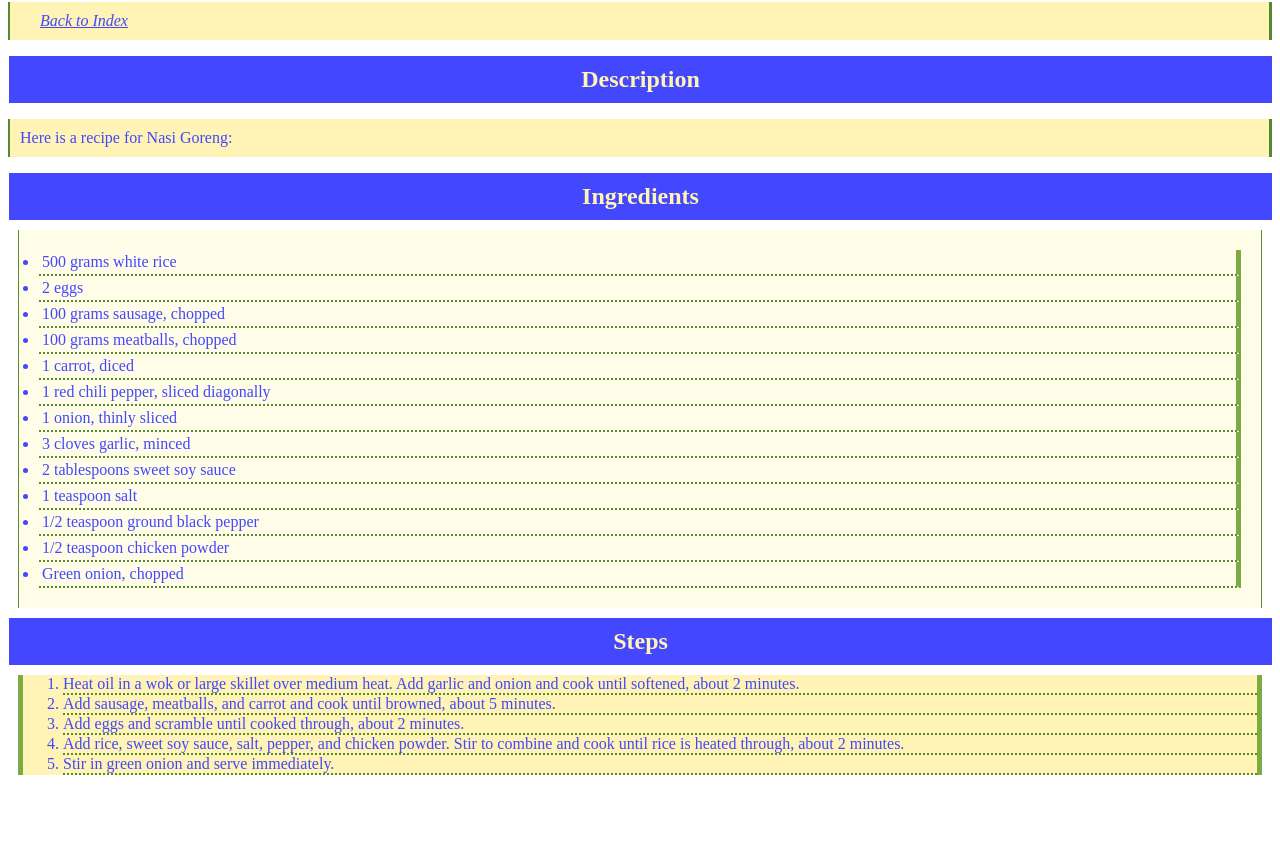
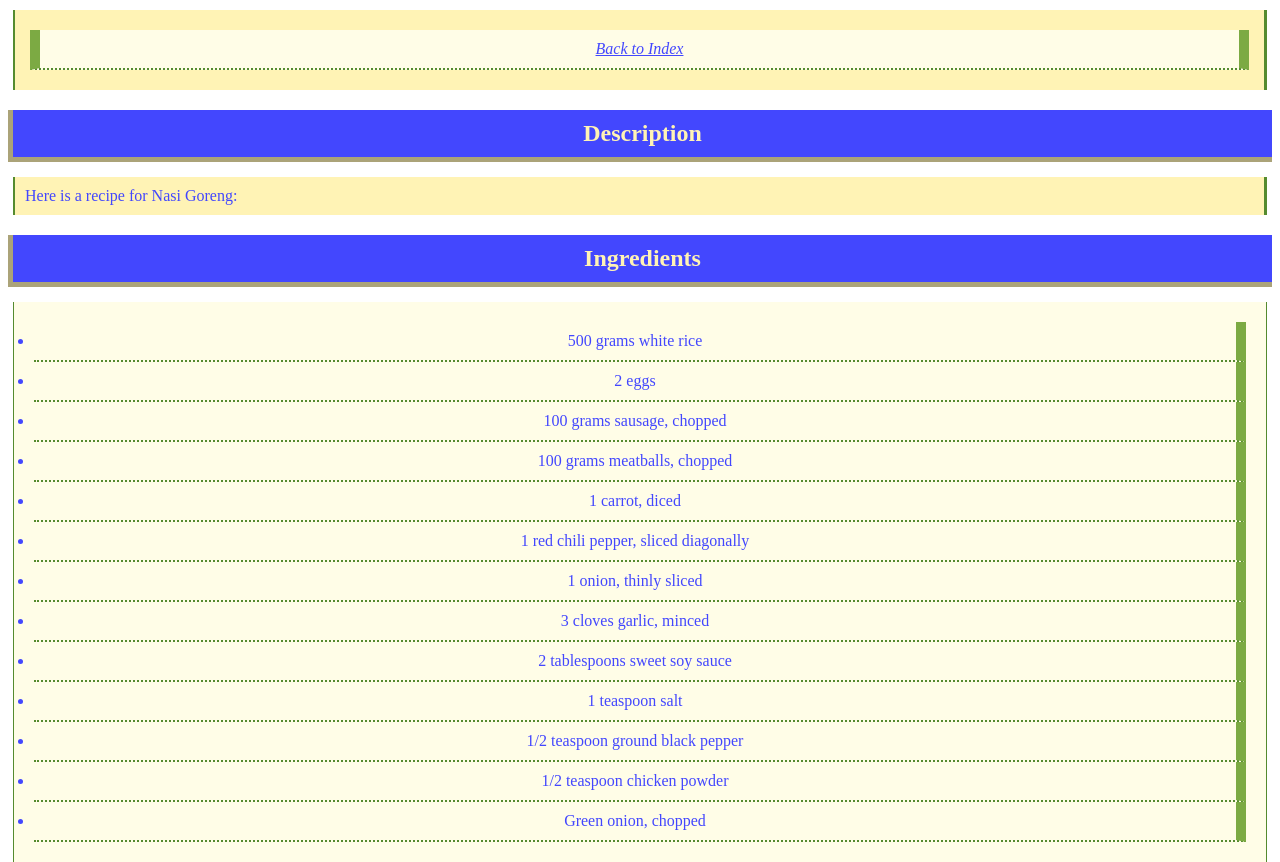
Before and after one commit to W-UD/odin-recipes, a plain HTML site: page recipes/nasi-goreng.html in a window 1280 px wide. Shown: the part 421-1283 px from the top of the page. Before the commit the page ends 1206 px from the top, so only its background shows below. Drawn offline with Linux system fonts and the light colour scheme.

Commit message:
Add editing and Css Modified some color and backgroud applied and change display changed border style did shorhand and longhand method for doing border

```diff
--- a/recipes/style.css
+++ b/recipes/style.css
@@ -1,4 +1,5 @@
 p {
+margin: 10px 5px 10px;
 border-color: #558B2F;
 border-right-style: inset;
 border-left-style: outset;
@@ -9,12 +10,42 @@ color: #4347FE;
 background-color: #FFF3B5;
 }
 
+.hp {
+margin: 5px;
+border: 5px:
+border-style: solid;
+border-color: #FFF3B5;
+border-weight: 300;
+display: block;
+}
+
+.homep {
+border-bottom-width: 5px:
+border-top-width: 5px;
+border-bottom-color: #FFF3B5;
+border-top-color: #FFF3B5;
+text-align: center;
+margin: 5px;
+border-bottom-style: outset;
+border -top-style: inset;
+display: block;
+}
+
 .ah {
+border: Opx 10px 10x 2px;
+border-left-width: 10px;
+border-right-width: 10px;
+border-left-style: inset;
+border-left-color: #B9FE64;
+border-right-style: outset;
+border-bottom: 2px dotted #558B2F;
+border-right-color: #B9FE64;
+background-color: #FFFDE7;
 padding: 10px;
-margin: 10px;
-border: 0px;
+margin: 10px 5px 10px;
 color: #4347FE;
-background-color: #FFF3B5;
+display: block;
+text-align: center;
 }
 
 h1,
@@ -23,8 +54,13 @@ h3,
 h4,
 h5,
 h6 {
-margin: 10px 0px 0px 1px;
-border: 5px;
+margin: 20px 0px 15px;
+border-bottom-width: 5px;
+border-bottom-style: outset;
+border-left-width: 5px;
+border-left-style: inset;
+border-color: #FFF3B5;
+border-weight: 450;
 padding: 10px;
 color: #FFF3B5;
 background-color: #4347FE;
@@ -33,7 +69,7 @@ text-align: center;
 
 #ul {
 padding: 20px;
-margin: 10px;
+margin: 5px;
 color: #558B2F;
 border: 1px; 2px;
 border-left-style: outset;
@@ -44,16 +80,18 @@ background-color: #FFFDE7;
 }
 
 #ul li {
-border: 5px;
+border: 10px;
 border-right-style: outset;
 border-right-color: #B9FE64;
 color: #4347FE;
-padding: 3px;
+padding: 10px;
 border-bottom: 2px dotted #558B2F;
+text-align: center;
 }
 
 #ol {
 margin: 10px;
+pading: 10px:
 border: 5px;
 border-left-style: inset;
 border-left-color: #B9FE64;
@@ -64,7 +102,8 @@ background-color: #FFF3B5;
 }
 
 #ol li {
-margin: 5px
-padding: 3px;
+margin: 10px;
+padding: 10px;
 border-bottom: 2px dotted #558B2F;
+text-align: center;
 }
```
